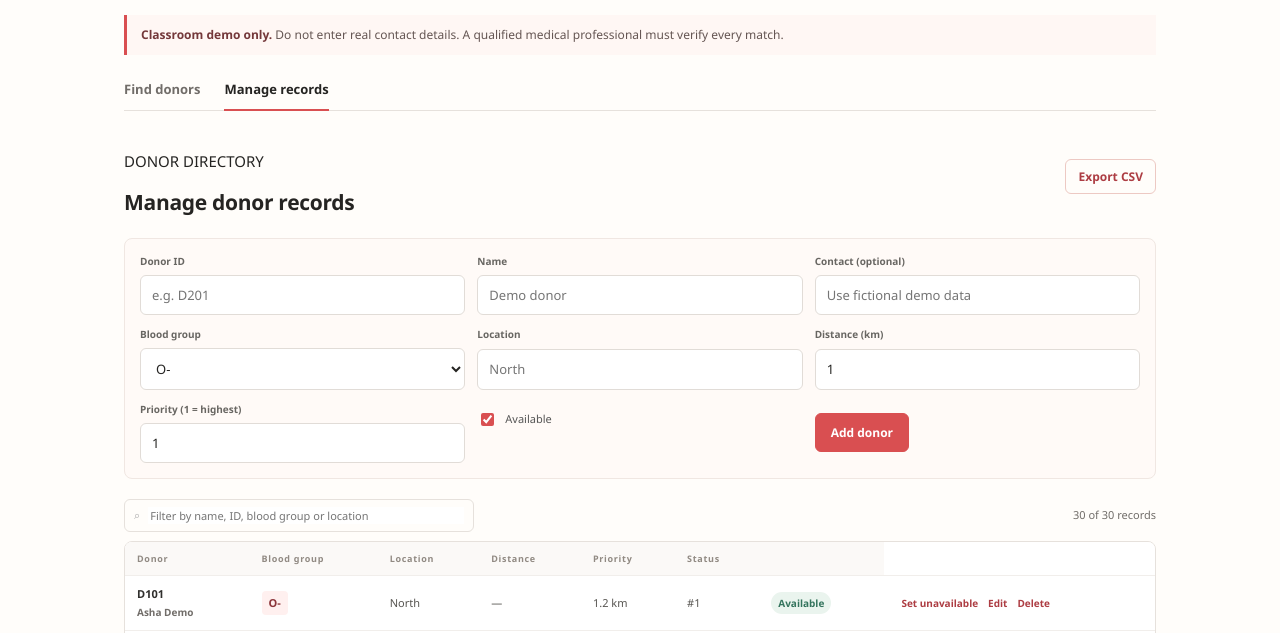
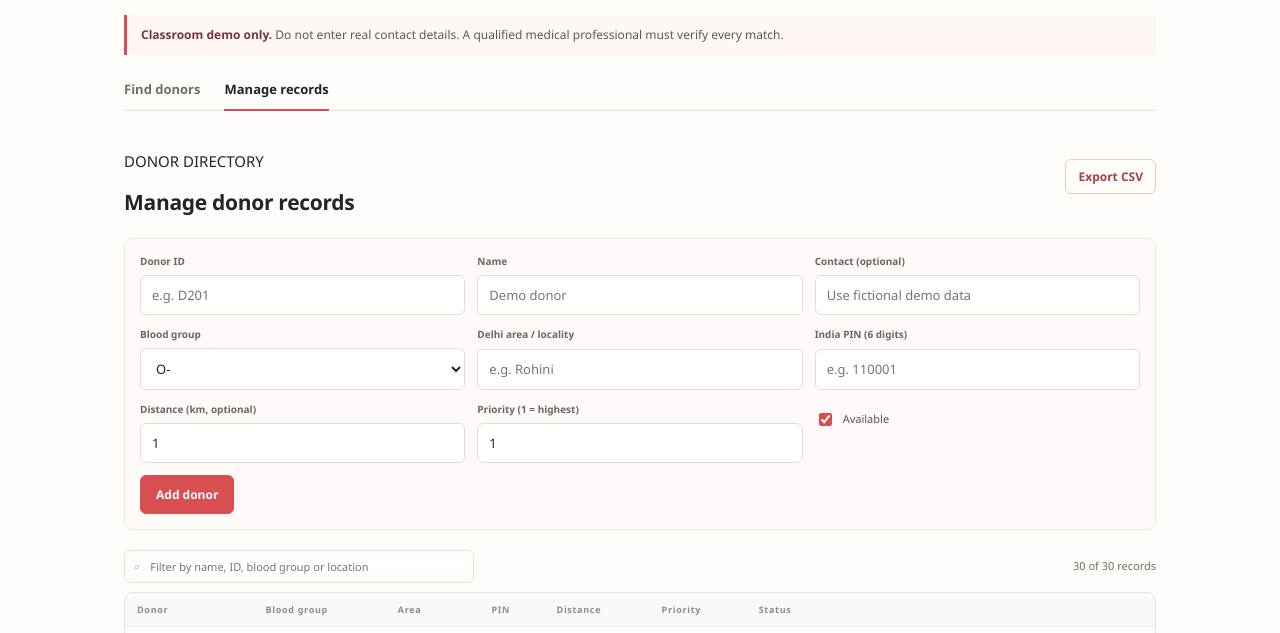
Before and after one commit to Jayesh1718/Blood-Donor-Finder-ADA, a website with bundled scripts: page index.html in a window 1280 px wide. Both pictures are taken after a click on the tab "Manage records". Shown: the part 167-800 px from the top of the page. Built offline with nearby package versions, Linux system fonts and the light colour scheme.

Commit message:
Add Delhi area and PIN matching

```diff
--- a/index.html
+++ b/index.html
@@ -23,7 +23,9 @@
       <form id="search-form" class="search-controls">
         <label>Required blood group<select id="required-group" required></select></label>
         <label>Donors needed<input id="needed-count" type="number" min="1" max="10" value="2" required /></label>
-        <label>Rank by<select id="rank-by"><option value="distance">Closest first</option><option value="priority">Priority first</option><option value="id">Donor ID</option></select></label>
+        <label>Your Delhi area<input id="request-area" maxlength="50" placeholder="e.g. Rohini" /></label>
+        <label>Your PIN<input id="request-pin" inputmode="numeric" pattern="[0-9]{6}" maxlength="6" placeholder="6-digit PIN" /></label>
+        <label>Rank by<select id="rank-by"><option value="location">PIN / area match first</option><option value="distance">Entered distance</option><option value="priority">Priority first</option><option value="id">Donor ID</option></select></label>
         <button class="primary-button" type="submit">Find matches <span aria-hidden="true">→</span></button>
       </form>
       <label class="check-row"><input id="diversify" type="checkbox" checked /> Prefer one donor per location when possible</label>
@@ -40,14 +42,15 @@
         <label>Name<input id="donor-name" placeholder="Demo donor" required maxlength="60" /></label>
         <label>Contact (optional)<input id="donor-contact" placeholder="Use fictional demo data" maxlength="40" /></label>
         <label>Blood group<select id="donor-group" required></select></label>
-        <label>Location<input id="donor-location" placeholder="North" required maxlength="40" /></label>
-        <label>Distance (km)<input id="donor-distance" type="number" min="0" step="0.1" value="1" required /></label>
+        <label>Delhi area / locality<input id="donor-location" placeholder="e.g. Rohini" required maxlength="50" /></label>
+        <label>India PIN (6 digits)<input id="donor-pin" inputmode="numeric" pattern="[0-9]{6}" maxlength="6" placeholder="e.g. 110001" /></label>
+        <label>Distance (km, optional)<input id="donor-distance" type="number" min="0" step="0.1" value="1" required /></label>
         <label>Priority (1 = highest)<input id="donor-priority" type="number" min="1" max="100" value="1" required /></label>
         <label class="availability-field"><input id="donor-available" type="checkbox" checked /> Available</label>
         <div class="form-actions"><button class="primary-button" type="submit" id="save-donor">Add donor</button><button class="text-button hidden" type="button" id="cancel-edit">Cancel edit</button></div>
       </form>
       <div class="table-tools"><label class="search-box">⌕ <input id="record-filter" placeholder="Filter by name, ID, blood group or location" /></label><span id="record-count"></span></div>
-      <div class="table-wrap"><table><thead><tr><th>Donor</th><th>Blood group</th><th>Location</th><th>Distance</th><th>Priority</th><th>Status</th><th></th></tr></thead><tbody id="donor-rows"></tbody></table></div>
+      <div class="table-wrap"><table><thead><tr><th>Donor</th><th>Blood group</th><th>Area</th><th>PIN</th><th>Distance</th><th>Priority</th><th>Status</th><th></th></tr></thead><tbody id="donor-rows"></tbody></table></div>
       <p class="small-note">This demo saves records in this browser only. Use fictional data; do not enter real contact details.</p>
     </section>
 
```
